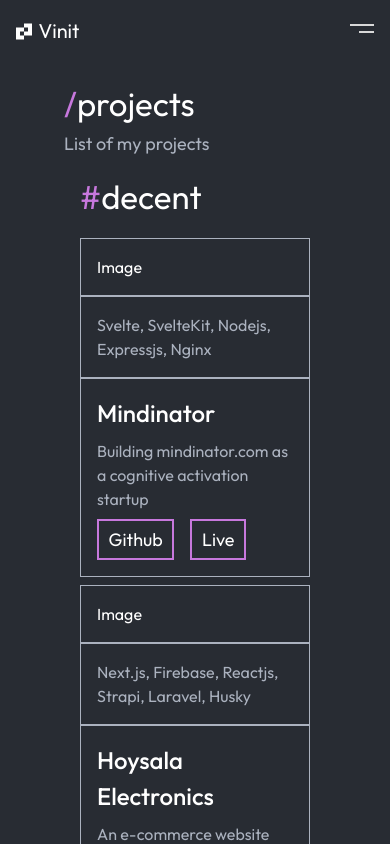
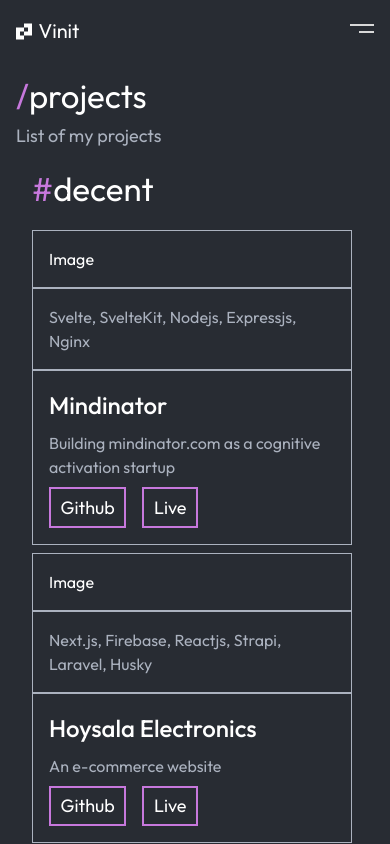
Before and after one commit to Vinit-Tiwari/portfolio, a SvelteKit app: page /projects in a window 390 px wide. Shown: the top 844 px of the page. Built offline with nearby package versions, Linux system fonts and the light colour scheme.

Commit message:
updated mobile view

```diff
--- a/src/routes/about-me/+page.svelte
+++ b/src/routes/about-me/+page.svelte
@@ -1,7 +1,7 @@
 <span
-  class="text-white flex px-[3rem] pt-[4rem] w-full gap-[1rem] max-w-[66rem] m-auto pb-[1rem] flex-col"
+  class="text-white flex px-[1rem] pt-[4rem] w-full gap-[1rem] max-w-[66rem] m-auto pb-[1rem] flex-col"
 >
-  <span class="max-w-[66rem] p-[1rem] w-full m-auto">
+  <span class="max-w-[66rem] p-[0.5rem] w-full m-auto">
     <span class="flex flex-col">
       <span class="flex text-[33px]">
         <p class="text-[#C778DD]">/</p>
--- a/src/routes/contacts/+page.svelte
+++ b/src/routes/contacts/+page.svelte
@@ -1,5 +1,5 @@
 <span
-  class="text-white flex px-[3rem] pt-[4rem] w-full gap-[1rem] max-w-[66rem] m-auto pb-[1rem] flex-col"
+  class="text-white flex px-[1rem] pt-[4rem] w-full gap-[1rem] max-w-[66rem] m-auto pb-[1rem] flex-col"
 >
   <span>
     <span class="flex gap-[1rem] items-center">
--- a/src/routes/projects/+page.svelte
+++ b/src/routes/projects/+page.svelte
@@ -5,9 +5,9 @@
 </script>
 
 <span
-  class="text-white flex px-[3rem] pt-[4rem] w-full gap-[1rem] max-w-[70rem] m-auto pb-[1rem] flex-col"
+  class="text-white flex px-[0.5rem] pt-[4rem] w-full gap-[1rem] max-w-[70rem] m-auto pb-[1rem] flex-col"
 >
-  <span class="max-w-[66rem] p-[1rem] w-full m-auto">
+  <span class="max-w-[66rem] p-[0.5rem] w-full m-auto">
     <span class="flex flex-col">
       <span class="flex text-[33px]">
         <p class="text-[#C778DD]">/</p>
```
